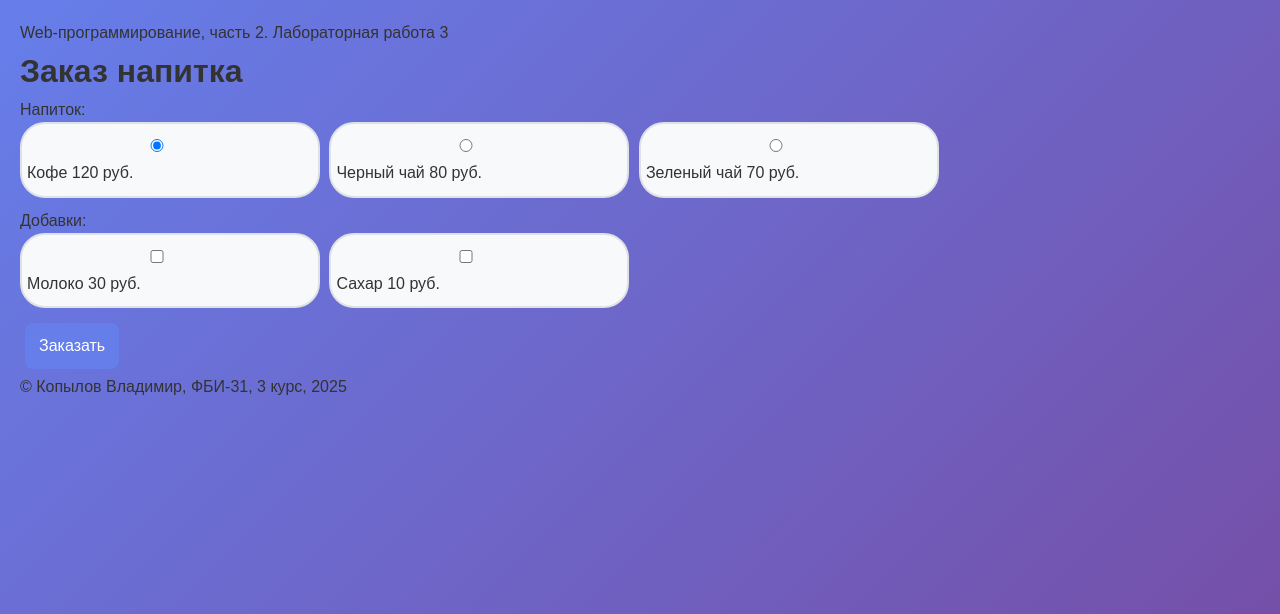
After one commit to ruwer555/Web-backend-lab, a Flask app: page /lab3/order in a window 1280 px wide. The commit adds this page. Shown: the top 614 px of the page. Run offline with Flask 3, Linux system fonts and the light colour scheme.

Commit message:
Заказ напитка

```diff
--- a/lab2.py
+++ b/lab2.py
@@ -23,11 +23,11 @@ def flowers_id(flower_id):
     if flower_id >= len(flowers_list):
         abort(404)
     else:
-        return render_template('flowers.html', page_type = 'flowers_id', flower_id=flower_id, flowers_list=flowers_list)
+        return render_template('/lab2/flowers.html', page_type = 'flowers_id', flower_id=flower_id, flowers_list=flowers_list)
 
 @lab2.route("/flowers_full/")
 def flowers_full():
-    return render_template('flowers.html', page_type = 'flowers_full', flowers_list=flowers_list)
+    return render_template('/lab2/flowers.html', page_type = 'flowers_full', flowers_list=flowers_list)
 
 @lab2.route("/flowers_clear/")
 def flowers_clear():
@@ -37,11 +37,11 @@ def flowers_clear():
 
 @lab2.route("/lab2/add_flower/")
 def flower_empty():
-    return render_template('flowers.html', page_type = 'flower_empty', flowers_list=flowers_list), 400
+    return render_template('/lab2/flowers.html', page_type = 'flower_empty', flowers_list=flowers_list), 400
 
 @lab2.route("/lab2/flowers/")
 def flower_id_empty():
-    return render_template('flowers.html', page_type = 'flower_base_add', flowers_list=flowers_list)
+    return render_template('/lab2/flowers.html', page_type = 'flower_base_add', flowers_list=flowers_list)
 
 @lab2.route("/lab2/flower_base_add_id/")
 def flower_base_add_id():
@@ -54,7 +54,7 @@ def flower_base_add_id():
 @lab2.route("/lab2/add_flower/<name>")
 def add_flowers(name):
         flowers_list.append(name)
-        return render_template('flowers.html', page_type = 'add_flowers', flowers_list=flowers_list, name=name)
+        return render_template('/lab2/flowers.html', page_type = 'add_flowers', flowers_list=flowers_list, name=name)
 
 @lab2.route("/lab2/delete_flower/<int:flower_id>")
 def delete_flower(flower_id):
@@ -66,7 +66,7 @@ def delete_flower(flower_id):
 
 @lab2.route("/lab2/delete_flower/")
 def delete_flower_empty():
-    return render_template('flowers.html', page_type = 'delete_flower_empty', flowers_list=flowers_list)
+    return render_template('/lab2/flowers.html', page_type = 'delete_flower_empty', flowers_list=flowers_list)
 
 
 @lab2.route("/lab2/add_flower_with_price", methods=['POST'])
@@ -105,7 +105,7 @@ def example():
         {'name': 'мандарины', 'price': 400},
         {'name': 'манго', 'price': 500}
     ]
-    return render_template('example.html', name=name, num_lab=num_lab, group=group, kurs=kurs, fruits=fruits)
+    return render_template('/lab2/example.html', name=name, num_lab=num_lab, group=group, kurs=kurs, fruits=fruits)
 
 @lab2.route("/lab2/calc/<int:first>/<int:second>")
 def flowers(first, second):
@@ -133,12 +133,12 @@ def flowers(first, second):
 
 @lab2.route("/lab2/")
 def lab():
-    return render_template('lab2.html')
+    return render_template('/lab2/lab2.html')
 
 @lab2.route("/lab2/filters")
 def filters():
     phrase = 'O <b>сколько</b> <u>нам</u> <i>открытий</i> чудных...'
-    return render_template('filters.html', phrase = phrase)
+    return render_template('/lab2/filters.html', phrase = phrase)
 
 @lab2.route("/lab2/book/")
 def book():
@@ -205,7 +205,7 @@ def book():
     }
 
 ]
-    return render_template('book.html', book = book)
+    return render_template('/lab2/book.html', book = book)
 
 @lab2.route("/lab2/images/")
 def images():
@@ -332,4 +332,4 @@ def images():
         }
 
     ]
-    return render_template('images.html', images_20 = images_20)
+    return render_template('/lab2/images.html', images_20 = images_20)
--- a/lab3.py
+++ b/lab3.py
@@ -1,11 +1,11 @@
-from flask import Blueprint, render_template, redirect, request, make_response
+from flask import Blueprint, render_template, redirect, url_for, request, make_response
 lab3 = Blueprint("lab3", __name__)
 
 @lab3.route('/lab3/')
 def lab():
     name = request.cookies.get('name')
     name_color = request.cookies.get('name_color')
-    return render_template('lab3.html', name=name, name_color=name_color)
+    return render_template('/lab3/lab3.html', name=name, name_color=name_color)
 
 
 @lab3.route('/lab3/cookie')
@@ -34,4 +34,38 @@ def form1():
         errors['user'] = 'Заполните поле!'
     age = request.args.get('age')
     sex = request.args.get('sex')
-    return render_template('form1.html', user=user, age=age, sex=sex, errors=errors)
+    return render_template('/lab3/form1.html', user=user, age=age, sex=sex, errors=errors)
+
+
+@lab3.route('/lab3/order')
+def order():
+    return render_template('/lab3/order.html')
+
+
+@lab3.route('/lab3/pay')
+def pay():
+    price = 0
+    drink = request.args.get('drink')
+    if drink == 'coffee':
+        price = 120
+    elif drink == 'black-tea':
+        price = 80
+    else:
+        price = 70
+
+    if request.args.get('milk') == 'on':
+        price += 30
+    if request.args.get('sugar') == 'on':
+        price += 10
+
+    # Создаем response с шаблоном
+    resp = make_response(render_template('lab3/pay.html', price=price))
+    # Устанавливаем куки
+    resp.set_cookie('price', str(price))
+    return resp
+
+
+@lab3.route('/lab3/success')
+def success():
+    price = request.cookies.get('price', 0)
+    return render_template('lab3/success.html', price=int(price))
--- a/static/main.css
+++ b/static/main.css
@@ -282,3 +282,20 @@ select {
     color: red;
     font-size: 20px;
 }
+
+label {
+    display: inline-block;
+    margin: 0 5px 10px 0;
+    padding: 10px 5px;
+    width: 300px;
+    background: #f8f9fa;
+    border: 2px solid #dee2e6;
+    border-radius: 25px;
+    cursor: pointer;
+    transition: all 0.3s ease;
+}
+
+label:hover {
+    background: #e9ecef;
+    border-color: #6c757d;
+}
--- a/templates/lab3.html
+++ b/templates/lab3/lab3.html
@@ -13,5 +13,6 @@
         <li><a href="/lab3/cookie">Куки</a>
         <li><a href="/lab3/del_cookie">Удаление куки</a>
         <li><a href="/lab3/form1">Заполнение формы</a>
+        <li><a href="/lab3/order">Заказать кофе</a>
     </ul>
 {% endblock %}
--- /dev/null
+++ b/templates/lab3/order.html
@@ -0,0 +1,32 @@
+{% extends "base.html" %}
+
+{# номер лабораторной работы: #}
+{% block lab %}Лабораторная работа 3{% endblock %}
+
+{# основной контент: #}
+{% block main %}
+    <h1>Заказ напитка</h1>
+    <form action="/lab3/pay">
+        <div>Напиток:</div>
+        <label>
+            <input type="radio" name="drink" value="coffee" checked>Кофе 120 руб.
+        </label>
+        <label>
+            <input type="radio" name="drink" value="black-tea">Черный чай 80 руб.
+        </label>
+        <label>
+            <input type="radio" name="drink" value="Green-tea">Зеленый чай  70 руб.
+        </label>
+
+        <div>Добавки:</div>
+        <label>
+            <input type="checkbox" name="milk">Молоко 30 руб.
+        </label>
+        <label>
+            <input type="checkbox" name="sugar">Сахар 10 руб.
+        </label>
+        <div>
+            <button type="submit">Заказать</button>
+        </div>
+    </form>
+{% endblock %}
```
Also changed, not shown: templates/lab3/pay.html (added, +31 -0 lines), templates/lab3/success.html (added, +14 -0 lines), templates/lab2/book.html (renamed from templates/book.html), templates/lab2/example.html (renamed from templates/example.html), templates/lab2/filters.html (renamed from templates/filters.html), templates/lab2/flowers.html (renamed from templates/flowers.html), templates/lab2/images.html (renamed from templates/images.html), templates/lab2/lab2.html (renamed from templates/lab2.html), templates/lab3/form1.html (renamed from templates/form1.html).
